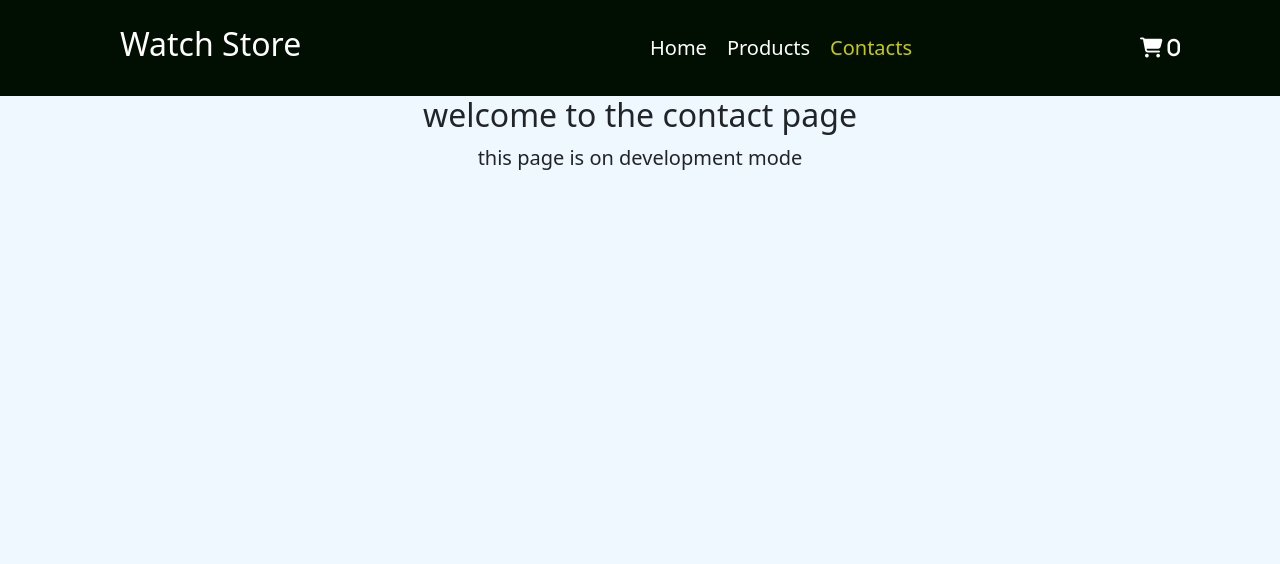
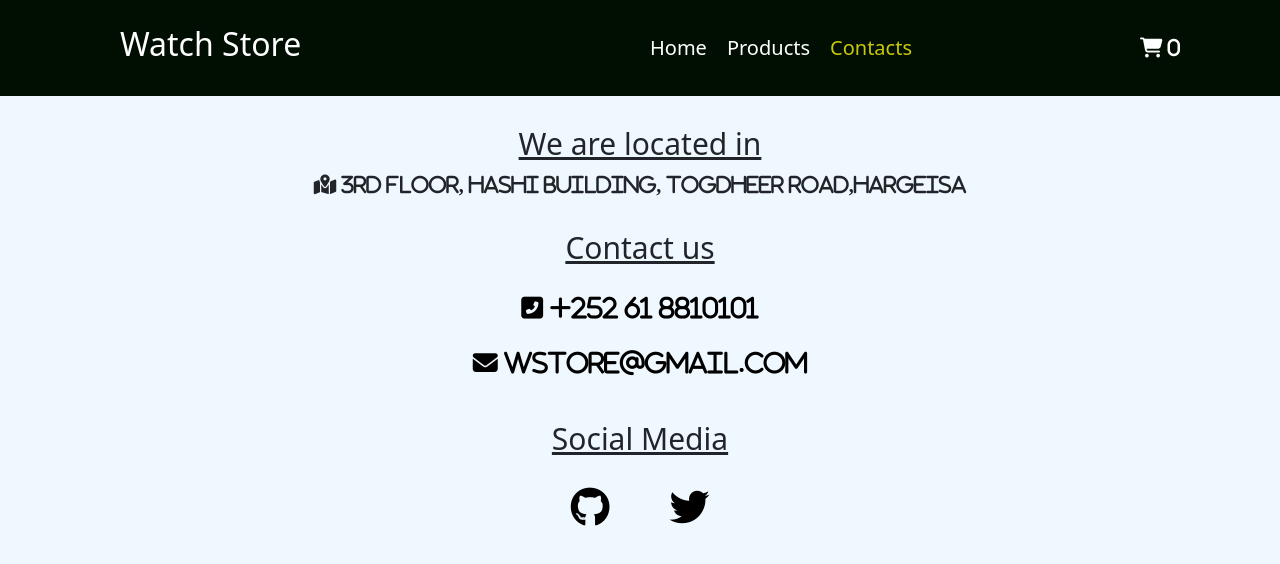
Before and after one commit to xbdirisxk/watch-store, a React (Create React App) app: page /contacts in a window 1280 px wide. Shown: the top 564 px of the page. Built offline with nearby package versions, Linux system fonts and the light colour scheme.

Commit message:
improve contact page

```diff
--- a/src/app.css
+++ b/src/app.css
@@ -179,3 +179,41 @@ body {
 /* =======
     Contacts
    ======= */
+h3 {
+    text-decoration: underline;
+    font-size: 30px;
+    margin-top: 30px;
+    cursor: default;
+}
+
+.contacts {
+    display: flex;
+    flex-direction: column;
+    justify-content: center;
+    align-items: center;
+    margin: 15px;
+}
+
+.contacts > * {
+    margin: 10px;
+    padding: 5px 20px;
+    font-size: 25px;
+    text-decoration: none;
+    color: #000;
+    cursor: pointer;
+}
+
+.social-media {
+    display: flex;
+    justify-content: center;
+    align-items: center;
+    margin: 15px;
+}
+.social-media > * {
+    margin: 10px;
+    padding: 5px 20px;
+    font-size: 40px;
+    text-decoration: none;
+    color: #000;
+    transition: 0.3s;
+}
--- a/src/components/pages/Contacts.jsx
+++ b/src/components/pages/Contacts.jsx
@@ -3,8 +3,29 @@ import React from 'react';
 const Contacts = () => {
     return (
         <div>
-            <h2>welcome to the contact page </h2>
-            <p>this page is on development mode</p>
+            <h3>We are located in</h3>
+            <span className='fa fa-map-marked-alt'>
+                {' '}
+                3rd floor, hashi building, togdheer road,Hargeisa
+            </span>
+
+            <h3>Contact us</h3>
+            <div className='contacts'>
+                <span className='fa fa-phone-square-alt'> +252 61 8810101</span>
+                <span className='fa fa-envelope'> wstore@gmail.com</span>
+            </div>
+
+            <h3>Social Media</h3>
+            <div className='social-media'>
+                <a
+                    href='https://github.com/xbdirisxk'
+                    className='fa fa-github'
+                ></a>
+                <a
+                    href='https://twitter.com/abdirisakhd'
+                    className='fa fa-twitter'
+                ></a>
+            </div>
         </div>
     );
 };
```
Also changed, not shown: 1 other file (tests, documents, lock files or other folders).
